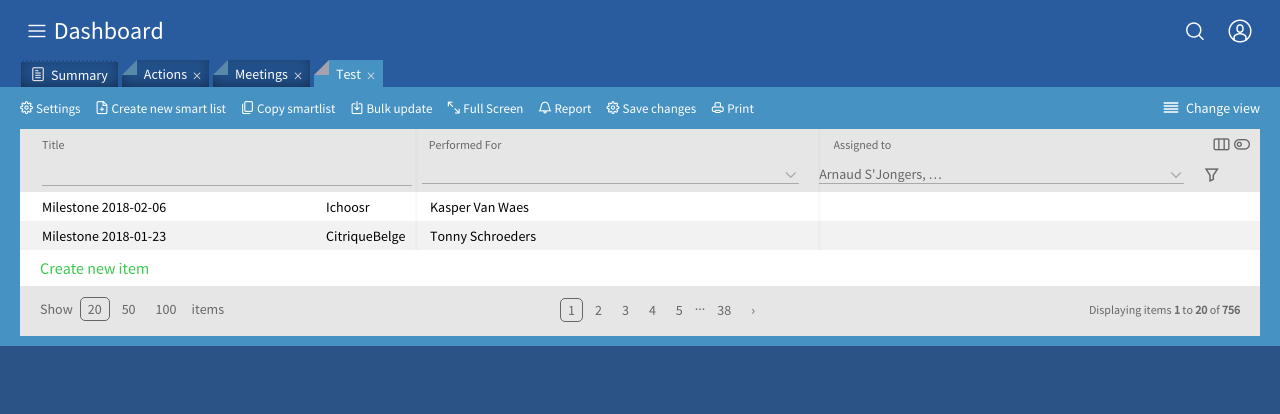
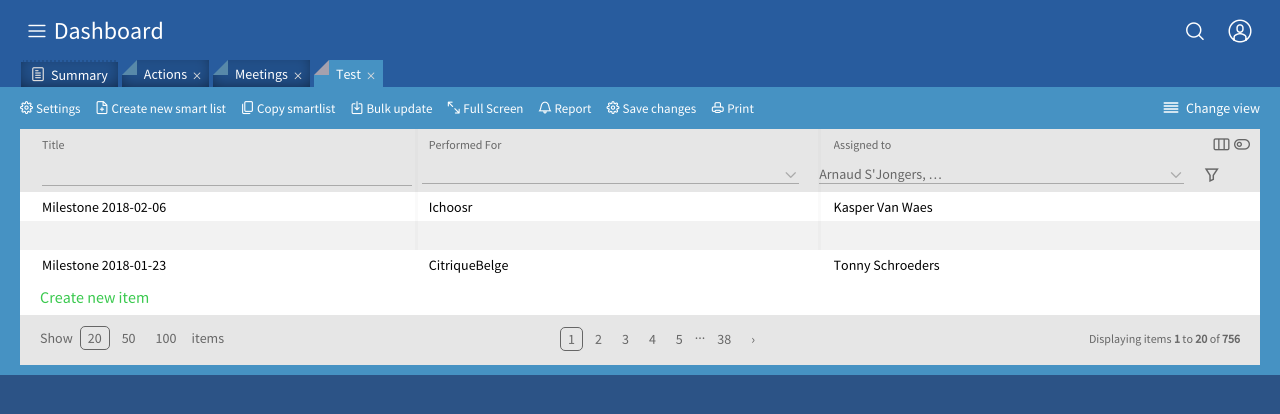
Before and after one commit to lordblendi/tracker-mockup, a Jekyll site: the page built from pages/pmx.html, in a window 1280 px wide. Shown: the top 414 px of the page. Built offline with Jekyll 4.4.1, drawn with Linux system fonts in a browser that asks for light colours; nearby versions of some CDN libraries; comment, search, counter and statistics services are not loaded.

Commit message:
positioning %-ly all tbody cells

```diff
--- a/_includes/blocks/old-pmx-table.html
+++ b/_includes/blocks/old-pmx-table.html
@@ -58,8 +58,7 @@
 {% include popups/old-pmx-multiselect.html %}
 
   </div>
-  <div class="pickerinput"><span class="noinput pickerfocusable" tabindex="0" style="width: 108px;">Arnaud S'Jongers,
-…</span><input type="text" value="" class="text invisible"></div>
+  <div class="pickerinput"><span class="noinput pickerfocusable" tabindex="0" style="width: 108px;">Arnaud S'Jongers, …</span><input type="text" value="" class="text invisible"></div>
   <!-- pickerinput -->
   </div>
   </span>
@@ -76,15 +75,15 @@
   <ul>
     <li data-itemid="674444" data-indentationlevel="0" class="item hasinlineedit">
       <ul class="columns">
-        <li id="item-674444-0-" class="column column0 level0 variable  colname_col_sf2 titlefilter" style="width: 294px;">
+        <li id="item-674444-0-" class="column column0 level0 variable  colname_col_sf2 titlefilter" style="width: 32%;">
           <div class="cell" title="Milestone 2018-02-06">
             <div class="safetyNet notText " style="margin-left:0px;"><a class="relations nochildren"></a><a href="/dashboard/55754f/674444">Milestone 2018-02-06</a></div>
           </div>
         </li>
-        <li id="item-674444-3-" class="column column3 level0 medium  colname_col_sf15" style="width: 96px;">
+        <li id="item-674444-3-" class="column column3 level0 medium  colname_col_sf15" style="width: 32%;">
           <div class="cell" title="Ichoosr">Ichoosr</div>
         </li>
-        <li id="item-674444-8-" class="column column8 level0 medium  colname_col_sf4" style="width: 141px;">
+        <li id="item-674444-8-" class="column column8 level0 medium  colname_col_sf4" style="width: 32%;">
           <div class="cell" title="Kasper Van Waes">Kasper Van Waes</div>
         </li>
         <li id="item-674444-13-" class="column column13 level0 actionCol1 action action"><a class="menu actionmenu">&nbsp;</a></li>
@@ -94,15 +93,15 @@
     </li>
     <li data-itemid="672392" data-indentationlevel="0" class="item hasinlineedit">
       <ul class="columns">
-        <li id="item-672392-0-" class="column column0 level0 variable  colname_col_sf2 titlefilter" style="width: 294px;">
+        <li id="item-672392-0-" class="column column0 level0 variable  colname_col_sf2 titlefilter" style="width: 32%;">
           <div class="cell" title="Milestone 2018-01-23">
             <div class="safetyNet notText " style="margin-left:0px;"><a class="relations nochildren"></a><a href="/dashboard/55754f/672392">Milestone 2018-01-23</a></div>
           </div>
         </li>
-        <li id="item-672392-3-" class="column column3 level0 medium  colname_col_sf15" style="width: 96px;">
+        <li id="item-672392-3-" class="column column3 level0 medium  colname_col_sf15" style="width: 32%;">
           <div class="cell" title="CitriqueBelge">CitriqueBelge</div>
         </li>
-        <li id="item-672392-8-" class="column column8 level0 medium  colname_col_sf4" style="width: 141px;">
+        <li id="item-672392-8-" class="column column8 level0 medium  colname_col_sf4" style="width: 32%;">
           <div class="cell" title="Tonny Schroeders">Tonny Schroeders</div>
         </li>
         <li id="item-672392-14-" class="column column14 level0 actionCol2 action action">&nbsp; </li>
```
